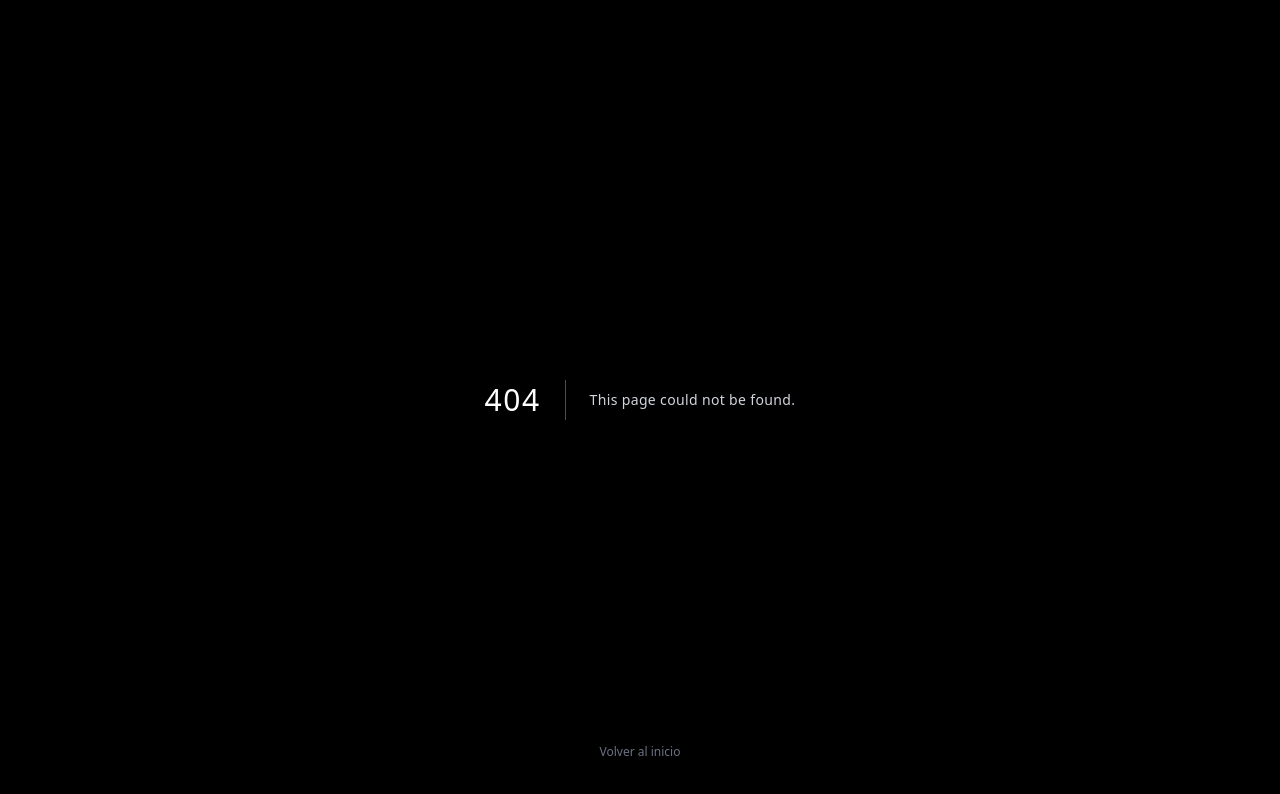
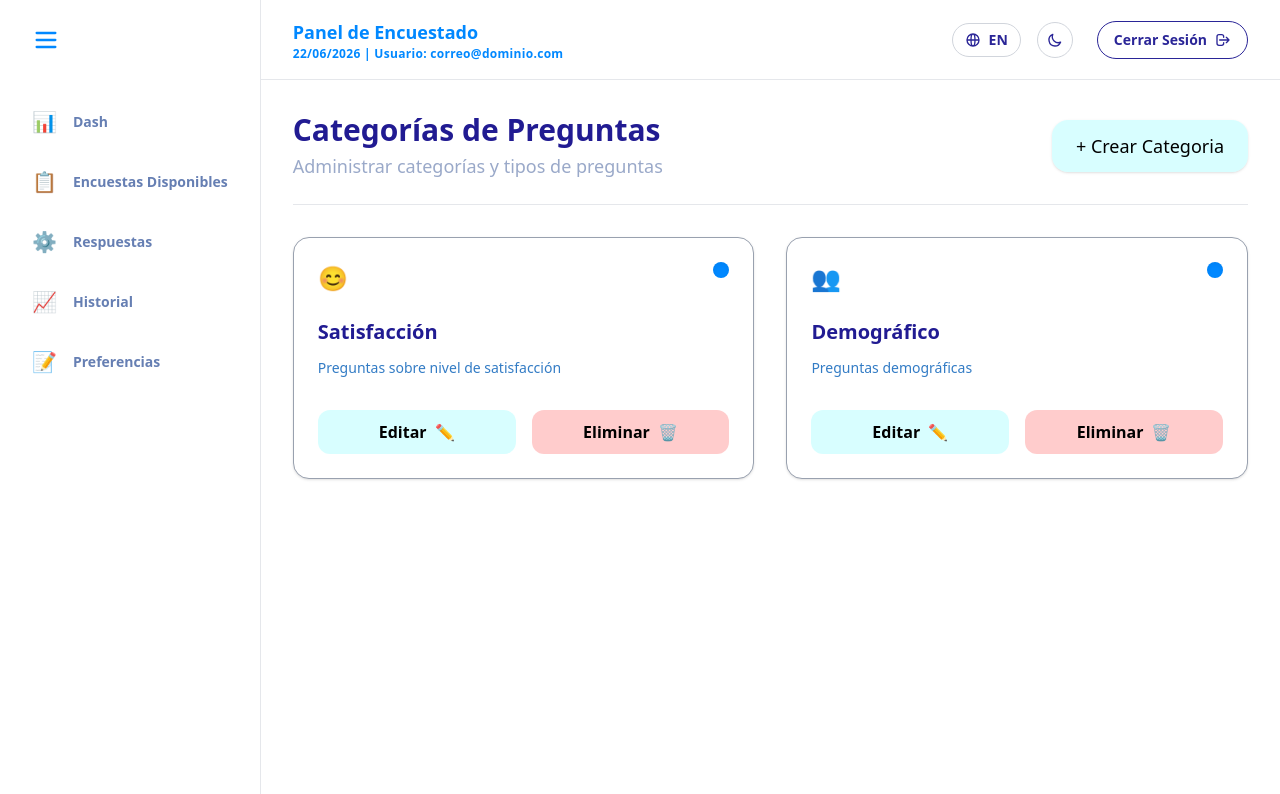
Before and after one commit to JaimeGD07/SolveSystem, an Angular app: page /gestion/catalogos in a window 1280 px wide. Before the commit this address had no page. Shown: the top 794 px of the page. Built offline with nearby package versions, Linux system fonts and the light colour scheme.

Commit message:
hasta aqui llego figma

```diff
--- a/src/app/app.routes.ts
+++ b/src/app/app.routes.ts
@@ -57,6 +57,14 @@ export const routes: Routes = [
   {
     path: 'config',
     loadComponent: () => import('./features/admin/pages/configuracion/configuracion.component').then(m => m.ConfiguracionComponent)
+  },
+  {
+    path: 'gestion/roles',
+    loadComponent: () => import('./features/admin/pages/gestion-roles/gestion-roles.component').then(m => m.GestionRolesComponent)
+  },
+  {
+    path: 'gestion/catalogos',
+    loadComponent: () => import('./features/admin/pages/gestion-catalogos/gestion-catalogos.component').then(m => m.GestionCatalogosComponent)
   },
   {
     path: 'config',
--- /dev/null
+++ b/src/app/core/models/catalogo.model.ts
@@ -0,0 +1,6 @@
+export interface CategoriaCatalogo {
+  codCat: number;
+  nombre: string;
+  descripcion: string;
+  icono: string; // Para el emoji superior izquierdo
+}
--- /dev/null
+++ b/src/app/features/admin/pages/gestion-catalogos/gestion-catalogos.component.html
@@ -0,0 +1,56 @@
+<div class="flex h-screen bg-gray-50 overflow-hidden font-sans text-solve-darker">
+
+  <app-sidebar></app-sidebar>
+
+  <div class="flex-1 flex flex-col h-screen overflow-hidden">
+    <app-header></app-header>
+
+    <main class="flex-1 overflow-x-hidden overflow-y-auto p-8 bg-white">
+      <div class="max-w-5xl mx-auto">
+
+        <div class="flex flex-col md:flex-row justify-between items-start md:items-center mb-8 gap-4 border-b border-gray-200 pb-6">
+          <div>
+            <h1 class="text-3xl font-extrabold text-solve-darker">Categorías de Preguntas</h1>
+            <p class="text-solve-text-light mt-1 text-lg font-medium">Administrar categorías y tipos de preguntas</p>
+          </div>
+
+          <button class="bg-solve-pale hover:bg-solve-pale-strong text-black font-medium py-3 px-6 rounded-2xl transition-colors flex items-center gap-2 text-lg shadow-sm">
+            + Crear Categoria
+          </button>
+        </div>
+
+        <div class="grid grid-cols-1 md:grid-cols-2 gap-8">
+
+          @for (cat of categorias(); track cat.codCat) {
+            <div class="bg-white border border-gray-400 rounded-2xl p-6 flex flex-col shadow-sm relative">
+
+              <div class="flex justify-between items-start mb-6">
+                <span class="text-2xl">{{ cat.icono }}</span>
+                <div class="w-4 h-4 bg-solve-primary rounded-full shadow-inner"></div>
+              </div>
+
+              <h2 class="text-xl font-extrabold text-solve-darker mb-3">{{ cat.nombre }}</h2>
+              <p class="text-solve-light font-medium text-sm mb-8 grow">{{ cat.descripcion }}</p>
+
+              <div class="flex gap-4 w-full">
+                <button class="flex-1 bg-solve-pale hover:bg-solve-pale-strong text-black font-bold py-2.5 rounded-xl transition-colors flex justify-center items-center gap-2">
+                  Editar <span class="text-solve-primary">✏️</span>
+                </button>
+                <button (click)="eliminarCategoria(cat.codCat)" class="flex-1 bg-[rgba(255,192,192,0.81)] hover:bg-red-200 text-black font-bold py-2.5 rounded-xl transition-colors flex justify-center items-center gap-2">
+                  Eliminar <span class="text-red-600">🗑️</span>
+                </button>
+              </div>
+
+            </div>
+          } @empty {
+            <div class="col-span-1 md:col-span-2 text-center py-12 border-2 border-dashed border-gray-300 rounded-2xl">
+              <p class="text-solve-text-muted font-medium">Aún no hay categorías creadas.</p>
+            </div>
+          }
+
+        </div>
+
+      </div>
+    </main>
+  </div>
+</div>
--- /dev/null
+++ b/src/app/features/admin/pages/gestion-catalogos/gestion-catalogos.component.ts
@@ -0,0 +1,35 @@
+import { Component, ChangeDetectionStrategy, signal } from '@angular/core';
+import { RouterLink } from '@angular/router';
+
+import { SidebarComponent } from '../../../../layout/sidebar/sidebar.component';
+import { HeaderComponent } from '../../../../layout/header/header.component';
+import { CategoriaCatalogo } from '../../../../core/models/catalogo.model';
+
+@Component({
+  selector: 'app-gestion-catalogos',
+  imports: [SidebarComponent, HeaderComponent, RouterLink],
+  templateUrl: './gestion-catalogos.component.html',
+  changeDetection: ChangeDetectionStrategy.OnPush
+})
+export class GestionCatalogosComponent {
+  // Datos simulados basados en tu Figma
+  categorias = signal<CategoriaCatalogo[]>([
+    {
+      codCat: 1,
+      nombre: 'Satisfacción',
+      descripcion: 'Preguntas sobre nivel de satisfacción',
+      icono: '😊'
+    },
+    {
+      codCat: 2,
+      nombre: 'Demográfico',
+      descripcion: 'Preguntas demográficas',
+      icono: '👥'
+    }
+  ]);
+
+  eliminarCategoria(id: number): void {
+    console.log('Eliminando categoría con ID:', id);
+    // Lógica para consumir DELETE /api/catalogos/{id}
+  }
+}
--- /dev/null
+++ b/src/app/features/admin/pages/gestion-roles/gestion-roles.component.html
@@ -0,0 +1,68 @@
+<div class="flex h-screen bg-gray-50 overflow-hidden font-sans text-solve-darker">
+
+  <app-sidebar></app-sidebar>
+
+  <div class="flex-1 flex flex-col h-screen overflow-hidden">
+    <app-header></app-header>
+
+    <main class="flex-1 overflow-x-hidden overflow-y-auto p-8">
+      <div class="max-w-6xl mx-auto">
+
+        <div class="flex flex-col md:flex-row justify-between items-start md:items-center mb-6 gap-4">
+          <div>
+            <h1 class="text-3xl font-extrabold text-solve-darker flex items-center gap-2">
+              <span class="text-solve-text-muted">👥</span> Gestion de roles
+            </h1>
+            <p class="text-solve-text-muted mt-1 text-base font-medium">Administrar roles y permisos del sistema</p>
+          </div>
+
+          <button class="bg-solve-pale hover:bg-solve-pale-strong text-solve-darker font-bold py-2.5 px-6 rounded-xl transition-colors flex items-center gap-2 text-sm shadow-sm border border-transparent">
+            + Crear rol
+          </button>
+        </div>
+
+        <div class="bg-white border border-solve-gray rounded-xl p-6 shadow-sm mb-6">
+          <h2 class="text-xl font-bold text-solve-darker mb-2">Todos los Roles</h2>
+          <p class="text-solve-light text-sm font-medium">Total: {{ roles().length }} roles</p>
+        </div>
+
+        <div class="bg-white border border-solve-gray rounded-xl p-6 shadow-sm">
+          <div class="overflow-x-auto rounded-lg border border-solve-darker">
+            <table class="w-full text-center border-collapse">
+              <thead>
+                <tr class="text-sm text-solve-darker font-bold border-b border-solve-darker bg-white">
+                  <th class="py-3 px-4 border-r border-solve-darker w-1/4">Nombre</th>
+                  <th class="py-3 px-4 border-r border-solve-darker w-2/4">Descripcion</th>
+                  <th class="py-3 px-4 border-r border-solve-darker w-1/8">Tipo</th>
+                  <th class="py-3 px-4 w-1/8">acciones</th>
+                </tr>
+              </thead>
+              <tbody class="text-sm font-medium text-solve-darker bg-white">
+                @for (rol of roles(); track rol.id) {
+                  <tr class="border-b border-solve-darker last:border-b-0 hover:bg-solve-pale/30 transition-colors">
+                    <td class="py-3 px-4 border-r border-solve-darker">{{ rol.nombre }}</td>
+                    <td class="py-3 px-4 border-r border-solve-darker">{{ rol.descripcion }}</td>
+                    <td class="py-3 px-4 border-r border-solve-darker">{{ rol.tipo }}</td>
+                    <td class="py-3 px-4">
+                      <div class="flex items-center justify-center gap-3">
+                        <button class="text-solve-light hover:text-solve-primary transition-colors" title="Editar">✏️</button>
+                        <button (click)="eliminarRol(rol.id)" class="text-red-500 hover:text-red-700 transition-colors" title="Eliminar">🗑️</button>
+                      </div>
+                    </td>
+                  </tr>
+                } @empty {
+                  <tr>
+                    <td colspan="4" class="py-8 text-center text-solve-text-muted font-medium">
+                      No hay roles configurados en el sistema.
+                    </td>
+                  </tr>
+                }
+              </tbody>
+            </table>
+          </div>
+        </div>
+
+      </div>
+    </main>
+  </div>
+</div>
--- /dev/null
+++ b/src/app/features/admin/pages/gestion-roles/gestion-roles.component.ts
@@ -0,0 +1,34 @@
+import { Component, ChangeDetectionStrategy, signal } from '@angular/core';
+import { RouterLink } from '@angular/router';
+
+// Inyectamos el cascarón del sistema
+import { SidebarComponent } from '../../../../layout/sidebar/sidebar.component';
+import { HeaderComponent } from '../../../../layout/header/header.component';
+
+// Interfaz local para el tipado de roles
+interface Rol {
+  id: number;
+  nombre: string;
+  descripcion: string;
+  tipo: string;
+}
+
+@Component({
+  selector: 'app-gestion-roles',
+  imports: [SidebarComponent, HeaderComponent, RouterLink],
+  templateUrl: './gestion-roles.component.html',
+  changeDetection: ChangeDetectionStrategy.OnPush
+})
+export class GestionRolesComponent {
+  // Datos simulados basados en tu diseño de Figma
+  roles = signal<Rol[]>([
+    { id: 1, nombre: 'Administrator', descripcion: 'Full system access', tipo: 'Sistema' },
+    { id: 2, nombre: 'Surveyor', descripcion: 'Survey creation and management', tipo: 'Sistema' },
+    { id: 3, nombre: 'Surveyed', descripcion: 'Survey response submission', tipo: 'Sistema' }
+  ]);
+
+  eliminarRol(id: number): void {
+    console.log('Intentando eliminar rol:', id);
+    // Nota: El backend probablemente rechace eliminar roles de tipo "Sistema"
+  }
+}
```
